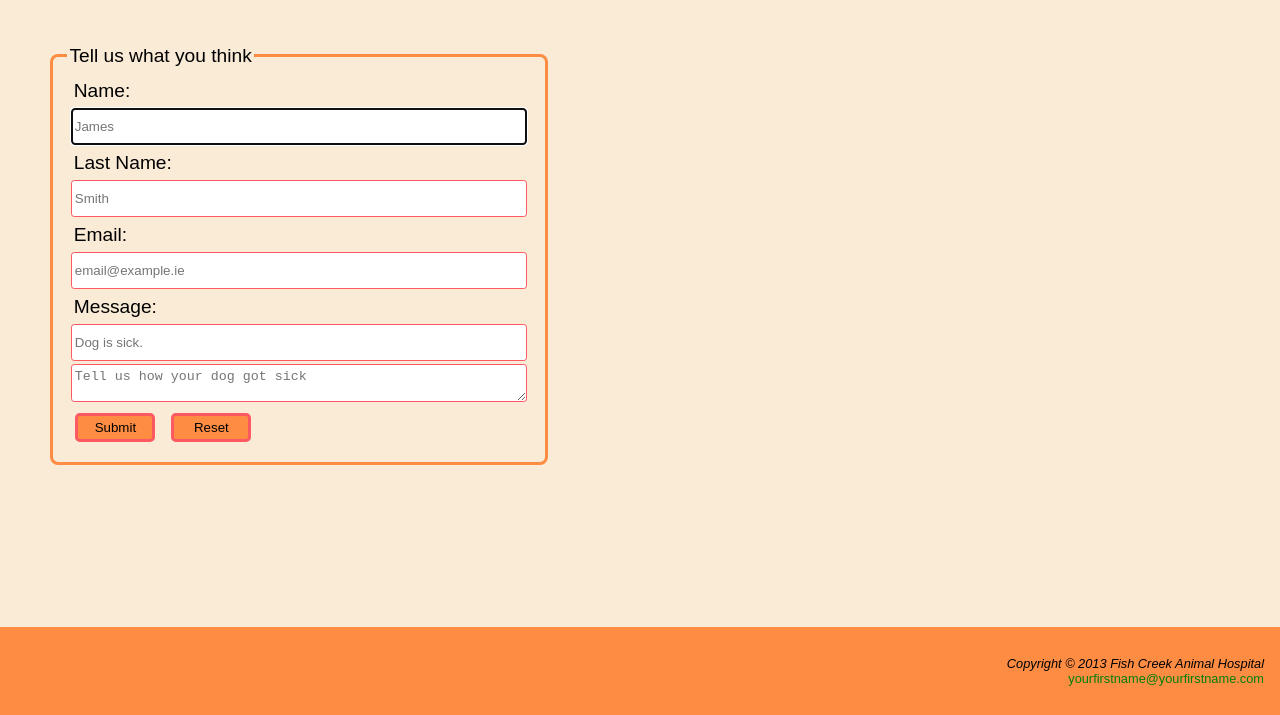
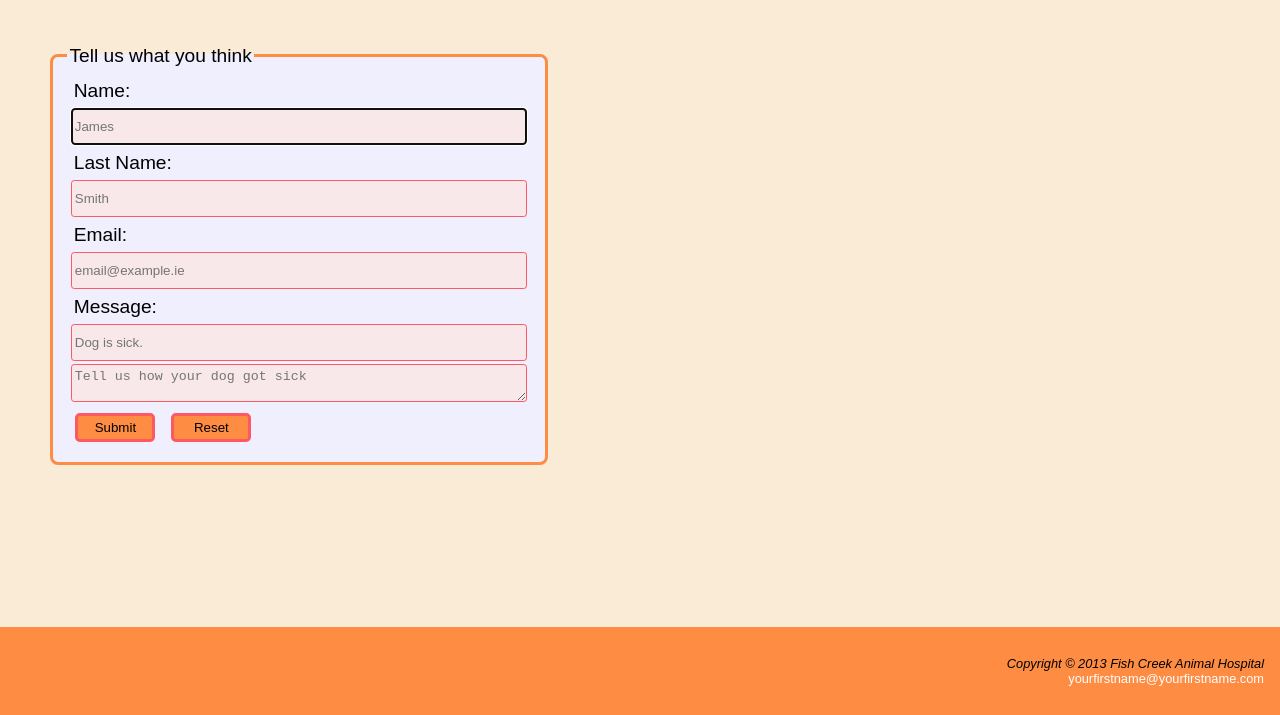
Before and after one commit to Dee-24-tu/WebUserInterfaceDesign, a plain HTML site: page WeekFour/FishCreek/contact.html in a window 1280 px wide. In both pictures the pointer is over the link "yourfirstname@yourfirstname.com". Shown: the part 85-800 px from the top of the page. Drawn offline with Linux system fonts and the light colour scheme.

Commit message:
final styling for all pages

```diff
--- a/WeekFour/FishCreek/assets/style.css
+++ b/WeekFour/FishCreek/assets/style.css
@@ -68,6 +68,10 @@ nav a:last-child{
     border-radius: 0.2rem;
 }
 
+footer a:hover{
+    color: #fff;
+}
+
 /*********************
 MAIN PAGE STYLING
 *********************/
@@ -100,14 +104,6 @@ footer{
 }
 
 
-a:hover{
-    color:rgb(0, 128, 11);
-}
-
-a:visited{
-    color: rgb(44, 1, 44);
-}
-
 
 /*********************
 SERVICE PAGE STYLING
@@ -129,6 +125,7 @@ form{
 }
 
 fieldset{
+    background-color: rgb(239, 239, 253);
     border: 0.2rem solid #fe8c43ff;
     border-radius: 0.5rem;
     display: inline-block;
@@ -142,6 +139,7 @@ label, input, textarea{
 }
 
 input, textarea{
+    background-color: rgb(248, 232, 233);
     border: 0.1rem solid #fd5963ff;
     width: 28rem;
     height: 1.8rem;
```
